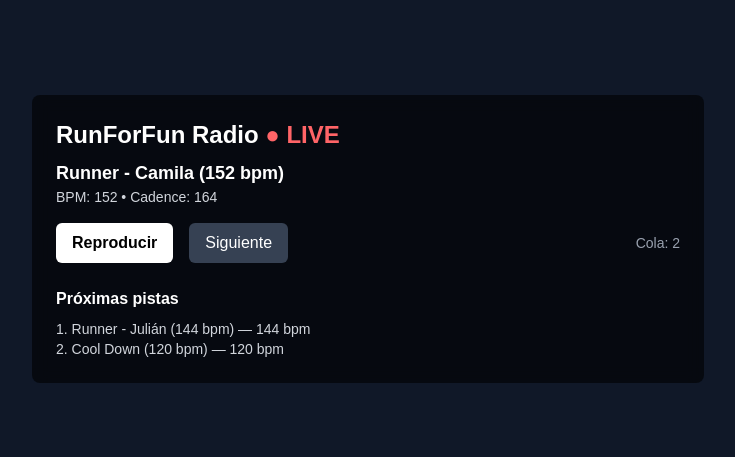
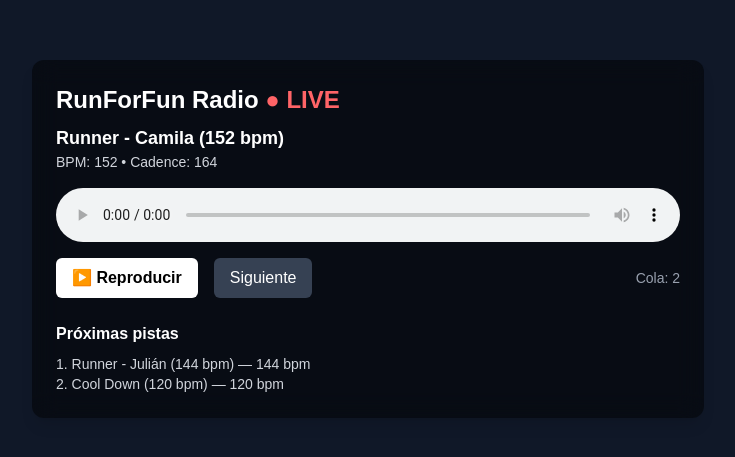
Before and after one commit to annamile92/Run_app, a Next.js app: page /radio in a window 1280 px wide. Shown: the part 161-618 px from the top of the page, without its empty margins (272-1007 px from the left). Built offline with nearby package versions, Linux system fonts and the light colour scheme.

Commit message:
Update page.js

```diff
--- a/app/radio/page.js
+++ b/app/radio/page.js
@@ -31,48 +31,12 @@ export default function RadioPage() {
   const [currentIndex, setCurrentIndex] = useState(0);
   const [isPlaying, setIsPlaying] = useState(false);
 
-  // Simula llegada de nuevas pistas cada 25s (para demo)
-  useEffect(() => {
-    const interval = setInterval(() => {
-      const nextId = playlist.length + 1;
-      const fake = {
-        id: nextId,
-        url: playlist[Math.floor(Math.random() * playlist.length)].url, // reuse sample
-        title: `Nuevo runner #${nextId}`,
-        bpm: 140 + Math.floor(Math.random() * 30),
-        cadence: 140 + Math.floor(Math.random() * 30),
-      };
-      setPlaylist((p) => [...p, fake]);
-    }, 25000);
-    return () => clearInterval(interval);
-  }, [playlist.length]);
-
-  useEffect(() => {
-    const audio = audioRef.current;
-    if (!audio) return;
-    const onEnded = () => {
-      const next = (currentIndex + 1) % playlist.length;
-      setCurrentIndex(next);
-      if (isPlaying) {
-        // small delay to ensure src update
-        setTimeout(() => audio.play(), 200);
-      }
-    };
-    audio.addEventListener("ended", onEnded);
-    return () => audio.removeEventListener("ended", onEnded);
-  }, [currentIndex, isPlaying, playlist.length]);
-
-  useEffect(() => {
-    const audio = audioRef.current;
-    if (!audio) return;
-    audio.src = playlist[currentIndex]?.url || "";
-    if (isPlaying) {
-      audio.play().catch((e) => {
-        console.log("Autoplay blocked or error:", e);
-        setIsPlaying(false);
-      });
-    }
-  }, [currentIndex, playlist, isPlaying]);
+  // Reproducir siguiente pista automáticamente
+  const nextTrack = () => {
+    setCurrentIndex((i) => (i + 1) % playlist.length);
+    setTimeout(() => audioRef.current?.play(), 200);
+    setIsPlaying(true);
+  };
 
   const togglePlay = () => {
     const audio = audioRef.current;
@@ -89,10 +53,22 @@ export default function RadioPage() {
     setCurrentIndex((i) => (i + 1) % playlist.length);
   };
 
+  useEffect(() => {
+    const audio = audioRef.current;
+    if (!audio) return;
+    audio.src = playlist[currentIndex]?.url;
+    if (isPlaying) {
+      audio.play().catch(() => setIsPlaying(false));
+    }
+  }, [currentIndex, playlist, isPlaying]);
+
   return (
     <div className="min-h-screen flex items-center justify-center p-6 bg-gray-900 text-white">
-      <div className="max-w-2xl w-full bg-black/60 p-6 rounded-lg backdrop-blur">
-        <h2 className="text-2xl font-bold mb-2">RunForFun Radio <span className="text-red-400">● LIVE</span></h2>
+      <div className="max-w-2xl w-full bg-black/50 p-6 rounded-xl backdrop-blur-md shadow-lg">
+        <h2 className="text-2xl font-bold mb-2">
+          RunForFun Radio <span className="text-red-400">● LIVE</span>
+        </h2>
+
         <div className="mb-4">
           <div className="text-lg font-semibold">{playlist[currentIndex]?.title}</div>
           <div className="text-sm text-gray-300">
@@ -100,14 +76,21 @@ export default function RadioPage() {
           </div>
         </div>
 
-        <audio ref={audioRef} />
+        {/* AUDIO CON CONTROLES VISIBLES */}
+        <audio
+          ref={audioRef}
+          src={playlist[currentIndex]?.url}
+          onEnded={nextTrack}
+          controls
+          className="w-full mb-4 rounded"
+        />
 
         <div className="flex items-center gap-4">
           <button
             onClick={togglePlay}
             className="px-4 py-2 bg-white text-black rounded-md font-semibold"
           >
-            {isPlaying ? "Pausar" : "Reproducir"}
+            {isPlaying ? "⏸️ Pausar" : "▶️ Reproducir"}
           </button>
 
           <button
```
